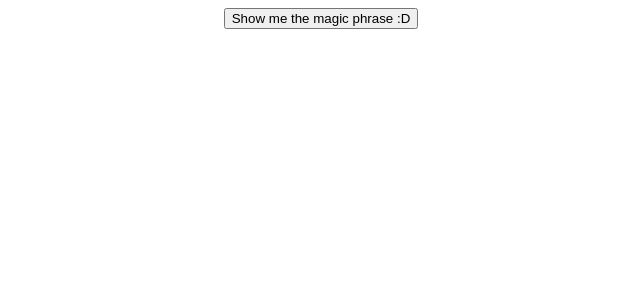
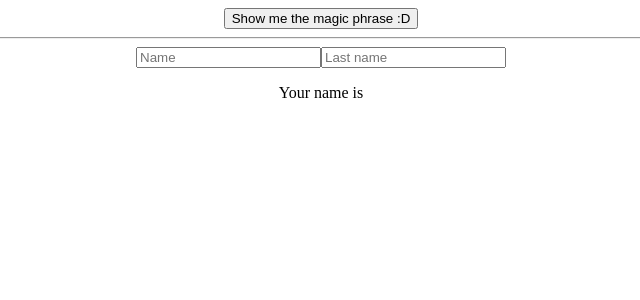
Before and after one commit to fabianvelizok/foursquare, an Angular app: page / in a window 1280 px wide. Shown: the top 300 px of the page, without its empty margins (319-959 px from the left). Built offline with nearby package versions, Linux system fonts and the light colour scheme.

Commit message:
Two way data binding

```diff
--- a/src/app/app.component.html
+++ b/src/app/app.component.html
@@ -3,6 +3,16 @@
   <h1 [hidden]="isHidden">
     {{ phrase }}
   </h1>
-  <button (click)="togglePhrase()"
-  >{{buttonText}}</button>
+
+  <div>
+    <button (click)="togglePhrase()">{{buttonText}}</button>
+  </div>
+  <hr>
+  <div>
+    <input type="text" placeholder="Name"
+           [(ngModel)]="name">
+    <input type="text" placeholder="Last name"
+           [(ngModel)]="lastName">
+    <p>Your name is {{name}} {{lastName}}</p>
+  </div>
 </div>
--- a/src/app/app.component.ts
+++ b/src/app/app.component.ts
@@ -6,9 +6,12 @@ import { Component } from '@angular/core';
   styleUrls: ['./app.component.css']
 })
 export class AppComponent {
-  phrase = 'Hello world!';
-  isHidden = true;
-  buttonText = 'Show me the magic phrase :D';
+  phrase: string = 'Hello world!';
+  isHidden: boolean = true;
+  buttonText: string = 'Show me the magic phrase :D';
+
+  name: string = '';
+  nameName: string = '';
 
   togglePhrase () {
     this.isHidden = !this.isHidden;
--- a/src/app/app.module.ts
+++ b/src/app/app.module.ts
@@ -1,6 +1,6 @@
 import { BrowserModule } from '@angular/platform-browser';
 import { NgModule } from '@angular/core';
-
+import { FormsModule } from '@angular/forms';
 
 import { AppComponent } from './app.component';
 
@@ -10,7 +10,8 @@ import { AppComponent } from './app.component';
     AppComponent
   ],
   imports: [
-    BrowserModule
+    BrowserModule,
+    FormsModule
   ],
   providers: [],
   bootstrap: [AppComponent]
```
